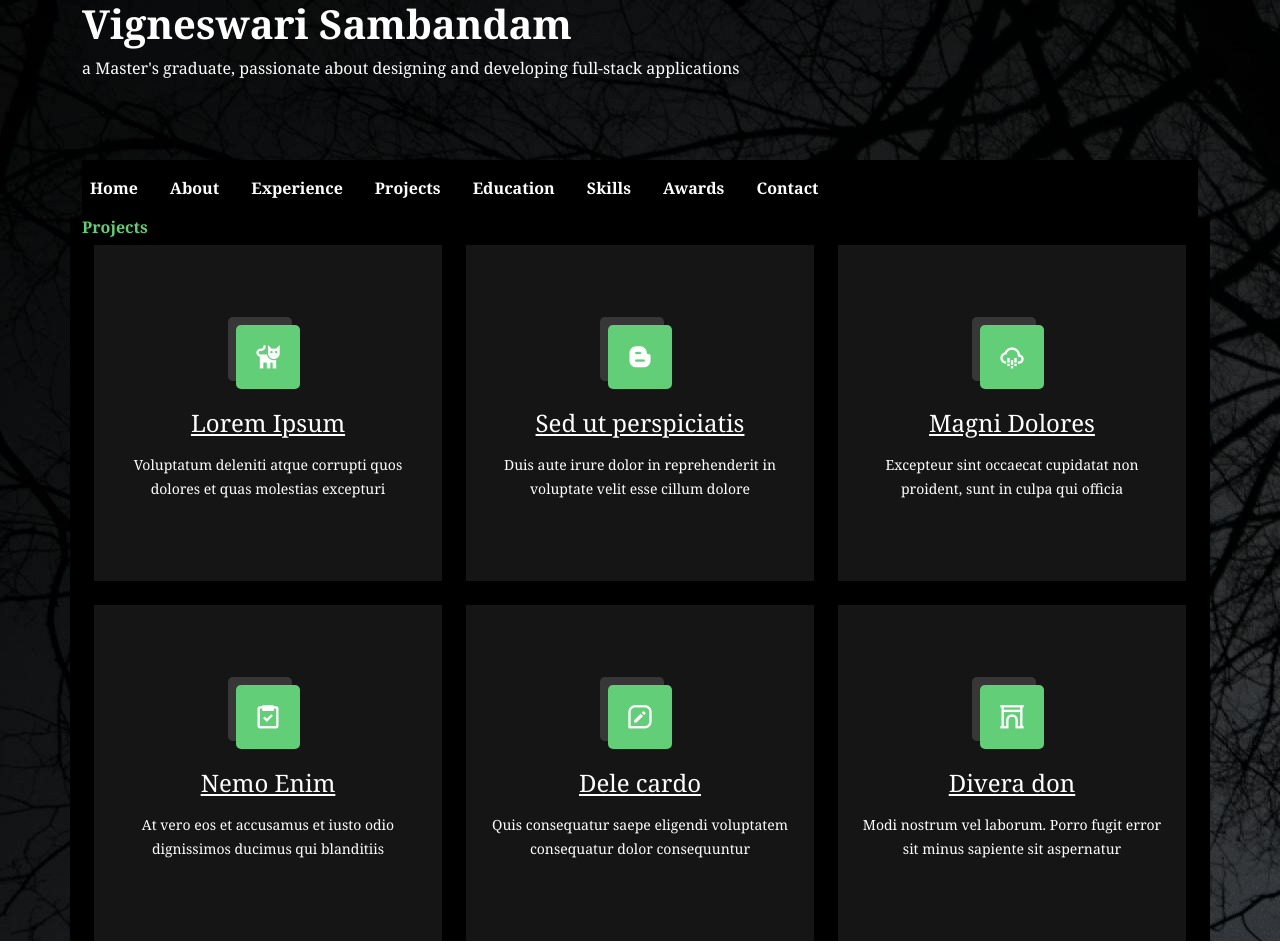
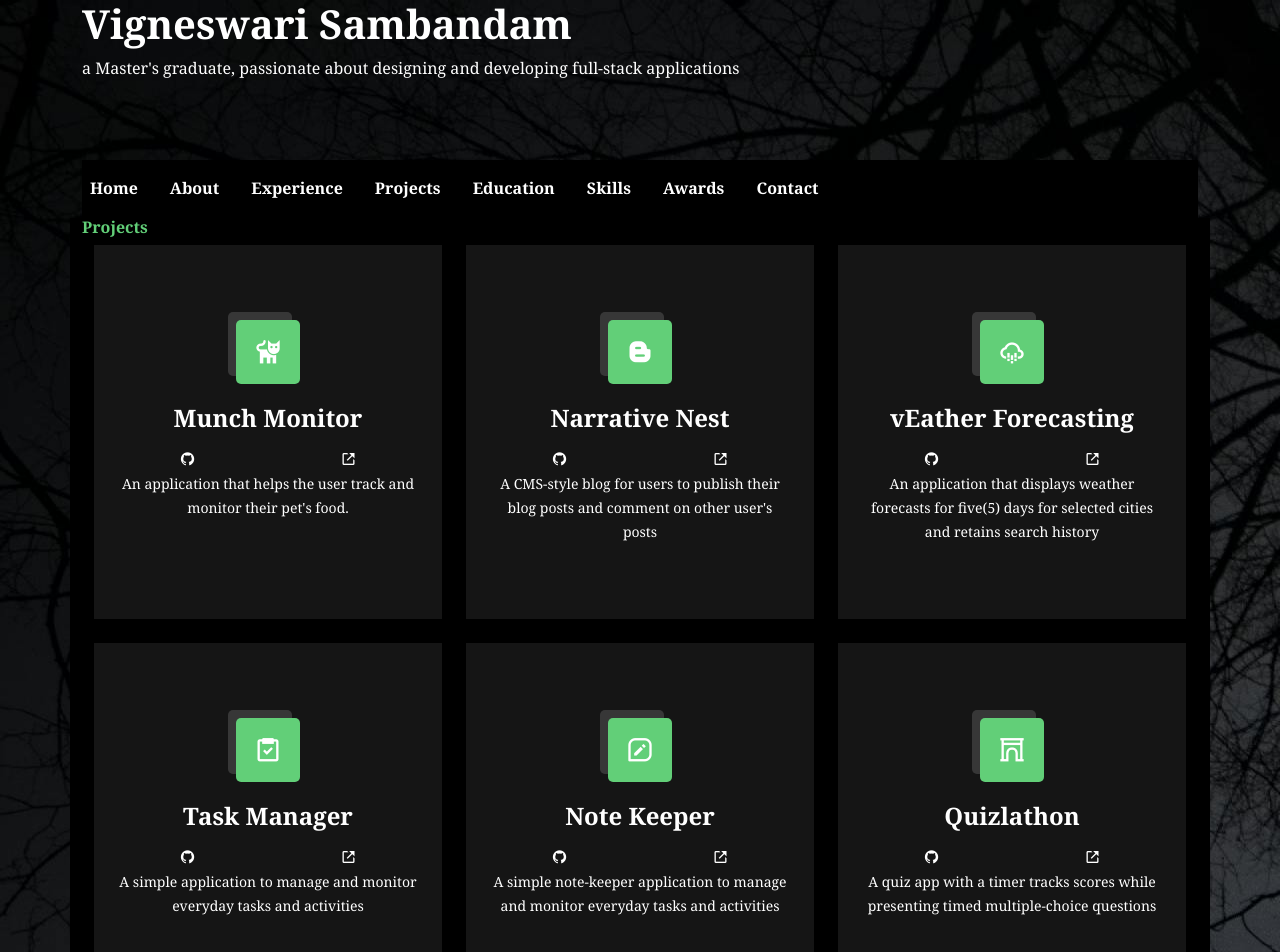
Before and after one commit to Vigneshwarie/portfolio2.0, a React (Vite) app in the folder myportfolio/: page /Projects in a window 1280 px wide. Shown: the top 952 px of the page. Built offline with nearby package versions, Linux system fonts and the light colour scheme.

Commit message:
Updated the portfolio site with the project details

```diff
--- a/myportfolio/src/assets/styles/Content.css
+++ b/myportfolio/src/assets/styles/Content.css
@@ -21,7 +21,7 @@
 .content-section .icon-box {
      text-align: center;
      background: rgba(204, 204, 204, 0.1);
-     padding: 80px 20px;
+     padding: 75px 25px;
      transition: all ease-in-out 0.3s;
 }
 
@@ -73,6 +73,10 @@
      margin-bottom: 0;
 }
 
+.content-section .icon-box a {
+     color: #fff;
+}
+
 .content-section .icon-box:hover {
      background: #62CF78;
      border-color: #62CF78;
--- a/myportfolio/src/pages/Projects.jsx
+++ b/myportfolio/src/pages/Projects.jsx
@@ -1,9 +1,9 @@
 import { useState, useEffect } from 'react';
-import Container from 'react-bootstrap/Container';
+import { Container, Row, Col } from 'react-bootstrap';
 import AOS from 'aos';
 import 'aos/dist/aos.css';
 import '../assets/styles/Content.css';
-import 'boxicons'
+import 'boxicons';
 
 
 
@@ -28,48 +28,72 @@ function Projects() {
                               <div className="col-lg-4 col-md-6 d-flex align-items-stretch">
                                    <div className="icon-box">
                                         <div className="icon"><i className="bx bxs-cat"></i></div>
-                                        <h4><a href="">Lorem Ipsum</a></h4>
-                                        <p>Voluptatum deleniti atque corrupti quos dolores et quas molestias excepturi</p>
+                                        <h4>Munch Monitor</h4>
+                                        <Row>
+                                             <Col><a href="https://github.com/Vigneshwarie/munchMonitor" target='_blank'><i class='bx bxl-github'></i></a></Col>
+                                             <Col><a href="https://munchmonitor-641029a8a248.herokuapp.com/" target='_blank'><i class='bx bx-link-external'></i></a></Col>
+                                        </Row>
+                                        <p>An application that helps the user track and monitor their pet's food.</p>
                                    </div>
                               </div>
 
                               <div className="col-lg-4 col-md-6 d-flex align-items-stretch mt-4 mt-md-0">
                                    <div className="icon-box">
                                         <div className="icon"><i className="bx bxl-blogger"></i></div>
-                                        <h4><a href="">Sed ut perspiciatis</a></h4>
-                                        <p>Duis aute irure dolor in reprehenderit in voluptate velit esse cillum dolore</p>
+                                        <h4>Narrative Nest</h4>
+                                        <Row>
+                                             <Col><a href="https://github.com/Vigneshwarie/VSNarrativeNest" target='_blank'><i class='bx bxl-github'></i></a></Col>
+                                             <Col><a href="https://vs-narrative-nest-75a09defd366.herokuapp.com/" target='_blank'><i class='bx bx-link-external'></i></a></Col>
+                                        </Row>
+                                        <p>A CMS-style blog for users to publish their blog posts and comment on other user's posts</p>
                                    </div>
                               </div>
 
                               <div className="col-lg-4 col-md-6 d-flex align-items-stretch mt-4 mt-lg-0">
                                    <div className="icon-box">
                                         <div className="icon"><i className="bx bx-cloud-light-rain"></i></div>
-                                        <h4><a href="">Magni Dolores</a></h4>
-                                        <p>Excepteur sint occaecat cupidatat non proident, sunt in culpa qui officia</p>
+                                        <h4>vEather Forecasting</h4>
+                                        <Row>
+                                             <Col><a href="https://github.com/Vigneshwarie/vEatherForecasting" target='_blank'><i class='bx bxl-github'></i></a></Col>
+                                             <Col><a href="https://vigneshwarie.github.io/vEatherForecasting/" target='_blank'><i class='bx bx-link-external'></i></a></Col>
+                                        </Row>
+                                        <p>An application that displays weather forecasts for five(5) days for selected cities and retains search history</p>
                                    </div>
                               </div>
 
                               <div className="col-lg-4 col-md-6 d-flex align-items-stretch mt-4">
                                    <div className="icon-box">
                                         <div className="icon"><i className="bx bx-task"></i></div>
-                                        <h4><a href="">Nemo Enim</a></h4>
-                                        <p>At vero eos et accusamus et iusto odio dignissimos ducimus qui blanditiis</p>
+                                        <h4>Task Manager</h4>
+                                        <Row>
+                                             <Col><a href="https://github.com/Vigneshwarie/G6-Task-Manager" target='_blank'><i class='bx bxl-github'></i></a></Col>
+                                             <Col><a href="https://vigneshwarie.github.io/G6-Task-Manager/" target='_blank'><i class='bx bx-link-external'></i></a></Col>
+                                        </Row>
+                                        <p>A simple application to manage and monitor everyday tasks and activities</p>
                                    </div>
                               </div>
 
                               <div className="col-lg-4 col-md-6 d-flex align-items-stretch mt-4">
                                    <div className="icon-box">
                                         <div className="icon"><i className="bx bx-message-square-edit"></i></div>
-                                        <h4><a href="">Dele cardo</a></h4>
-                                        <p>Quis consequatur saepe eligendi voluptatem consequatur dolor consequuntur</p>
+                                        <h4>Note Keeper</h4>
+                                        <Row>
+                                             <Col><a href="https://github.com/Vigneshwarie/VS-Notes-Keeper" target='_blank'><i class='bx bxl-github'></i></a></Col>
+                                             <Col><a href="https://vs-notes-keeper-b09b3efbcb78.herokuapp.com/" target='_blank'><i class='bx bx-link-external'></i></a></Col>
+                                        </Row>
+                                        <p>A simple note-keeper application to manage and monitor everyday tasks and activities</p>
                                    </div>
                               </div>
 
                               <div className="col-lg-4 col-md-6 d-flex align-items-stretch mt-4">
                                    <div className="icon-box">
                                         <div className="icon"><i className="bx bx-arch"></i></div>
-                                        <h4><a href="">Divera don</a></h4>
-                                        <p>Modi nostrum vel laborum. Porro fugit error sit minus sapiente sit aspernatur</p>
+                                        <h4>Quizlathon</h4>
+                                        <Row>
+                                             <Col><a href="https://github.com/Vigneshwarie/JS-Quizlathon" target='_blank'><i class='bx bxl-github'></i></a></Col>
+                                             <Col><a href="https://vigneshwarie.github.io/JS-Quizlathon/" target='_blank'><i class='bx bx-link-external'></i></a></Col>
+                                        </Row>
+                                        <p>A quiz app with a timer tracks scores while presenting timed multiple-choice questions</p>
                                    </div>
                               </div>
                          </div>
```
